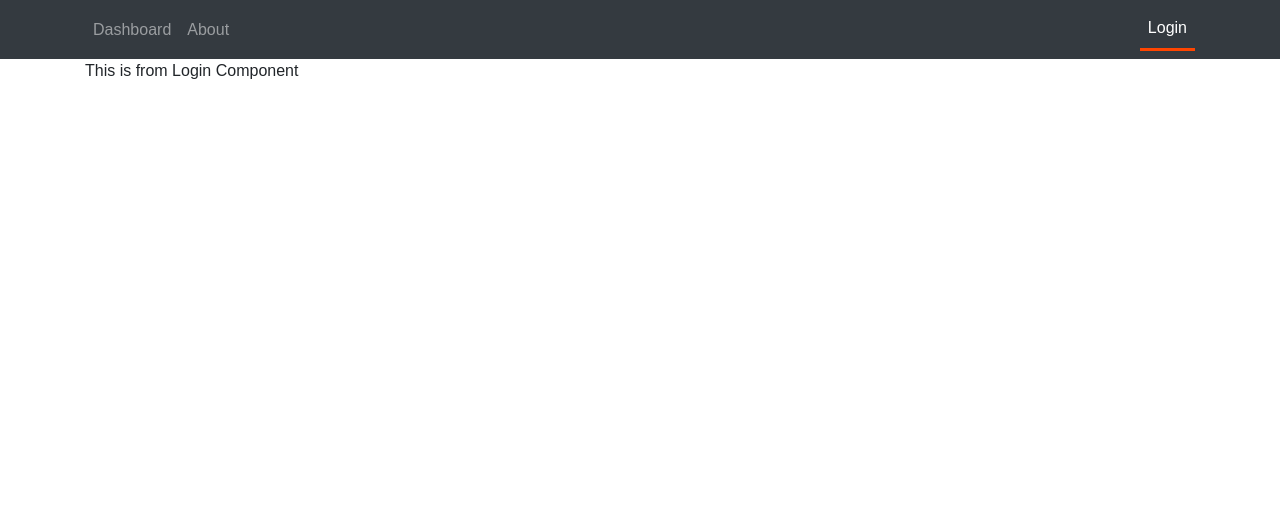
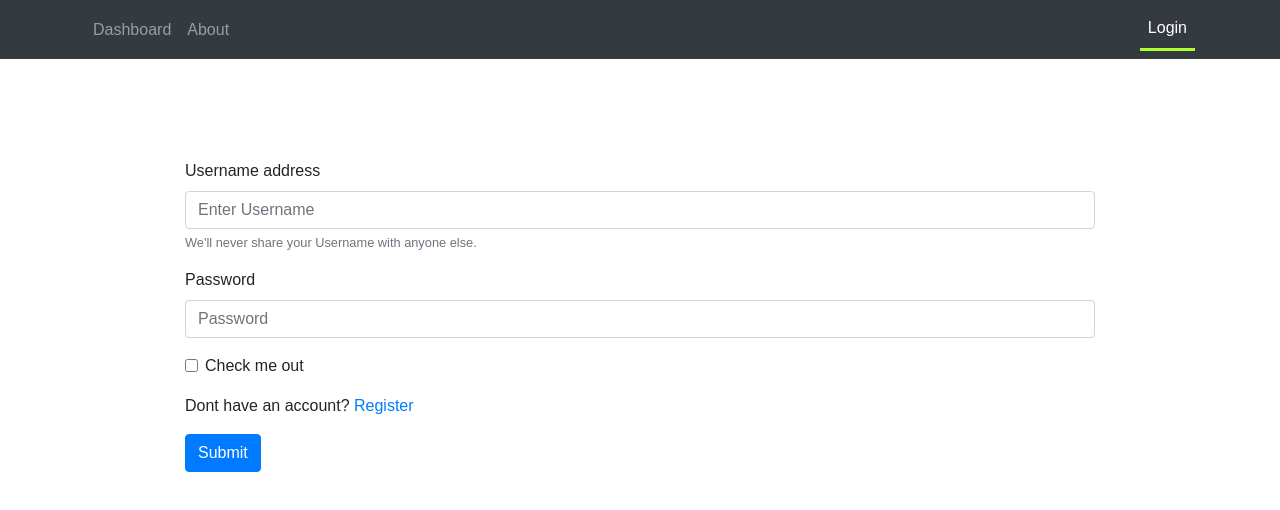
Before and after one commit to softwarica-github/react-component-based-ui-screens-bethebikash, a React app: page /login in a window 1280 px wide. Shown: the top 510 px of the page. Built offline with nearby package versions, Linux system fonts and the light colour scheme.

Commit message:
login form added.

```diff
--- a/src/components/Login/Login.js
+++ b/src/components/Login/Login.js
@@ -1,10 +1,33 @@
 import React, { Component } from 'react'
+import {Link } from 'react-router-dom'
+
+import {Form, Button } from 'react-bootstrap'
 
 export default class Login extends Component {
   render() {
     return (
-      <div>
-        This is from Login Component
+      <div className="my-container">
+        <Form>
+          <Form.Group controlId="formBasicUsername">
+            <Form.Label>Username address</Form.Label>
+            <Form.Control type="Username" placeholder="Enter Username" />
+            <Form.Text className="text-muted">
+              We'll never share your Username with anyone else.
+            </Form.Text>
+          </Form.Group>
+
+          <Form.Group controlId="formBasicPassword">
+            <Form.Label>Password</Form.Label>
+            <Form.Control type="password" placeholder="Password" />
+          </Form.Group>
+          <Form.Group controlId="formBasicCheckbox">
+            <Form.Check type="checkbox" label="Check me out" />
+          </Form.Group>
+          <p>Dont have an account? <Link to="/register">Register</Link></p>
+          <Button as={Link} to="/" variant="primary" type="submit" className="my-btn">
+            Submit
+          </Button>
+        </Form>
       </div>
     )
   }
--- a/src/style.css
+++ b/src/style.css
@@ -6,5 +6,15 @@
 
 .active{
   color: white;
-  border-bottom: 3px orangered solid;
+  border-bottom: 3px greenyellow solid;
 }
+
+.my-container{
+  margin: 100px;
+}
+
+.my-btn{
+  background-color: greenyellow;
+  color: black;
+  border: none;
+}
```
